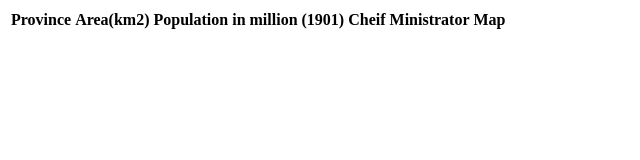
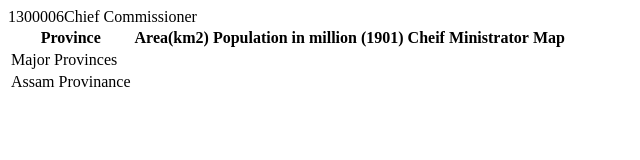
Before and after one commit to Ritu3003/Internship_Tasks, a plain HTML site: page tableAssignment/index.html in a window 1280 px wide. Shown: the whole page, without its empty margins (0-640 px from the left). Drawn offline with Linux system fonts and the light colour scheme.

Commit message:
index.html

```diff
--- a/tableAssignment/index.html
+++ b/tableAssignment/index.html
@@ -7,11 +7,22 @@
 </head>
 <body>
     <table>
+        <tr>
         <th>Province</th>
         <th>Area(km2)</th>
         <th>Population in million (1901)</th>
         <th>Cheif Ministrator</th>
         <th>Map</th>
+        </tr>
+        <tr colspan="4">
+            <td>Major Provinces</td>
+        </tr>
+        <tr>
+        <td>Assam Provinance</td>
+        <tr>130000</tr>
+        <tr>6</tr>
+        <tr>Chief Commissioner</tr>
+        </tr>
     </table>
 </body>
 </html>
```
